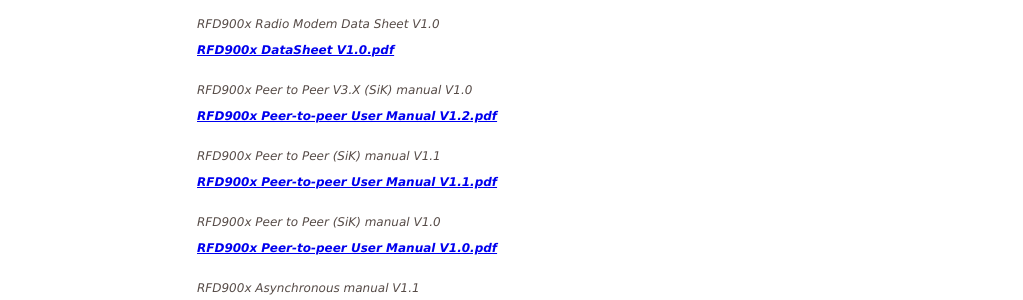
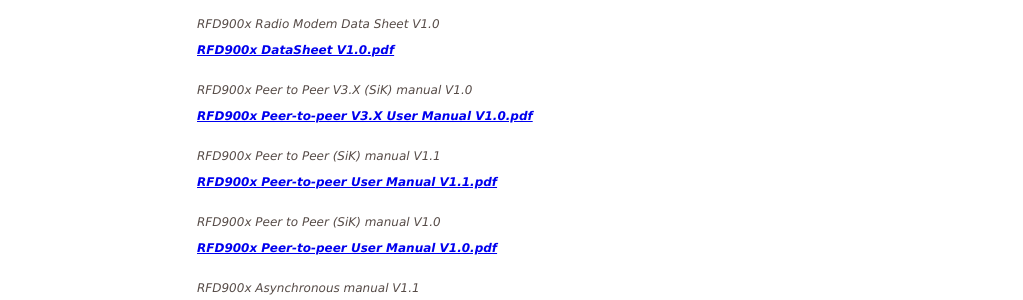
Before and after one commit to RFDesign/rfdesign.github.io, a Jekyll site: the page built from docs.html, in a window 1280 px wide. Shown: the part 257-557 px from the top of the page, without its empty margins (26-1049 px from the left). Built offline with Jekyll 4.4.1, drawn with Linux system fonts in a browser that asks for light colours.

Commit message:
Update docs.yml

```diff
--- a/_data/docs.yml
+++ b/_data/docs.yml
@@ -4,7 +4,7 @@
   des: RFD900x Radio Modem Data Sheet V1.1
 - file: RFD900x DataSheet V1.0.pdf
   des: RFD900x Radio Modem Data Sheet V1.0
-- file: RFD900x Peer-to-peer User Manual V1.2.pdf
+- file: RFD900x Peer-to-peer V3.X User Manual V1.0.pdf
   des: RFD900x Peer to Peer V3.X (SiK) manual V1.0
 - file: RFD900x Peer-to-peer User Manual V1.1.pdf
   des: RFD900x Peer to Peer (SiK) manual V1.1
```
